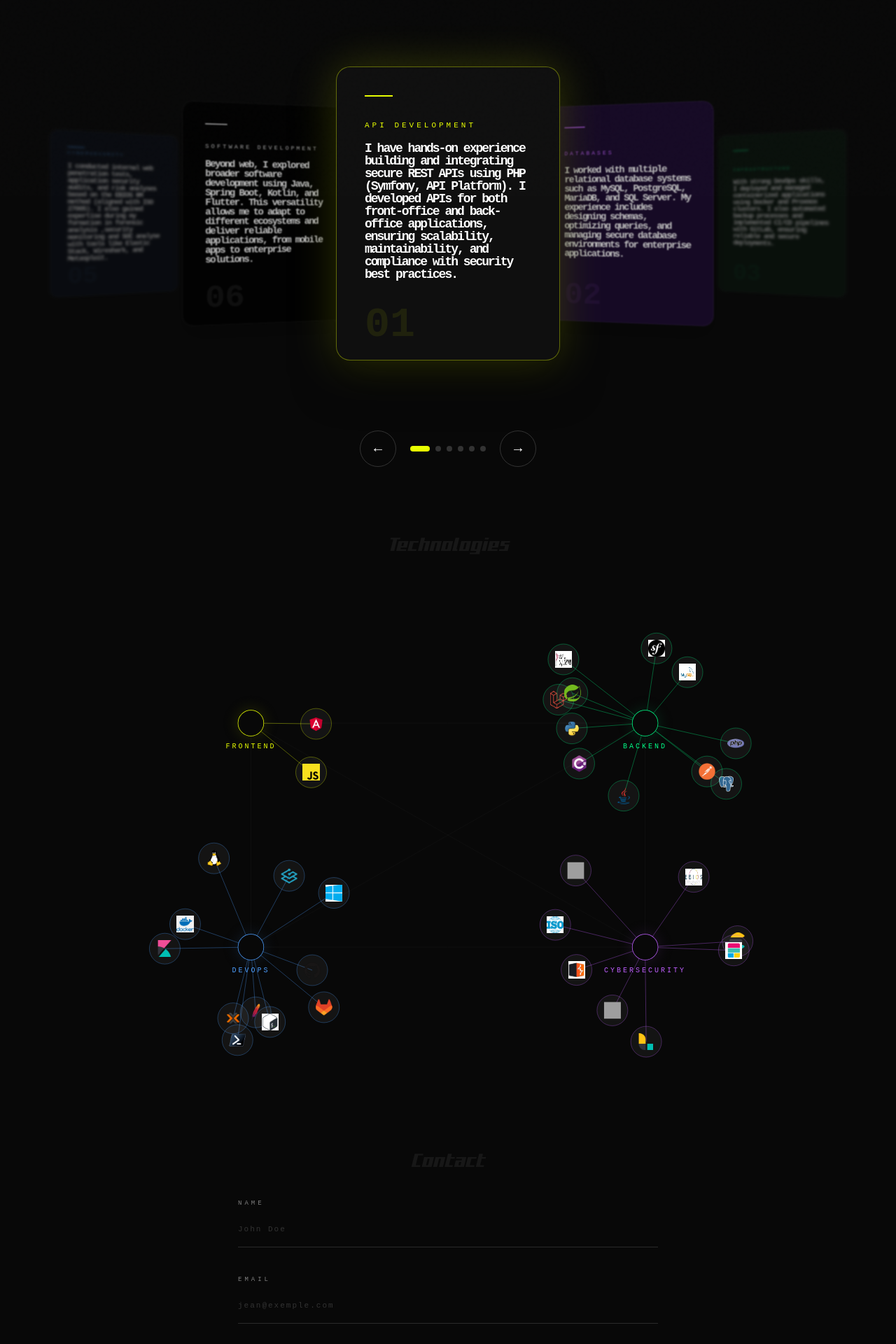
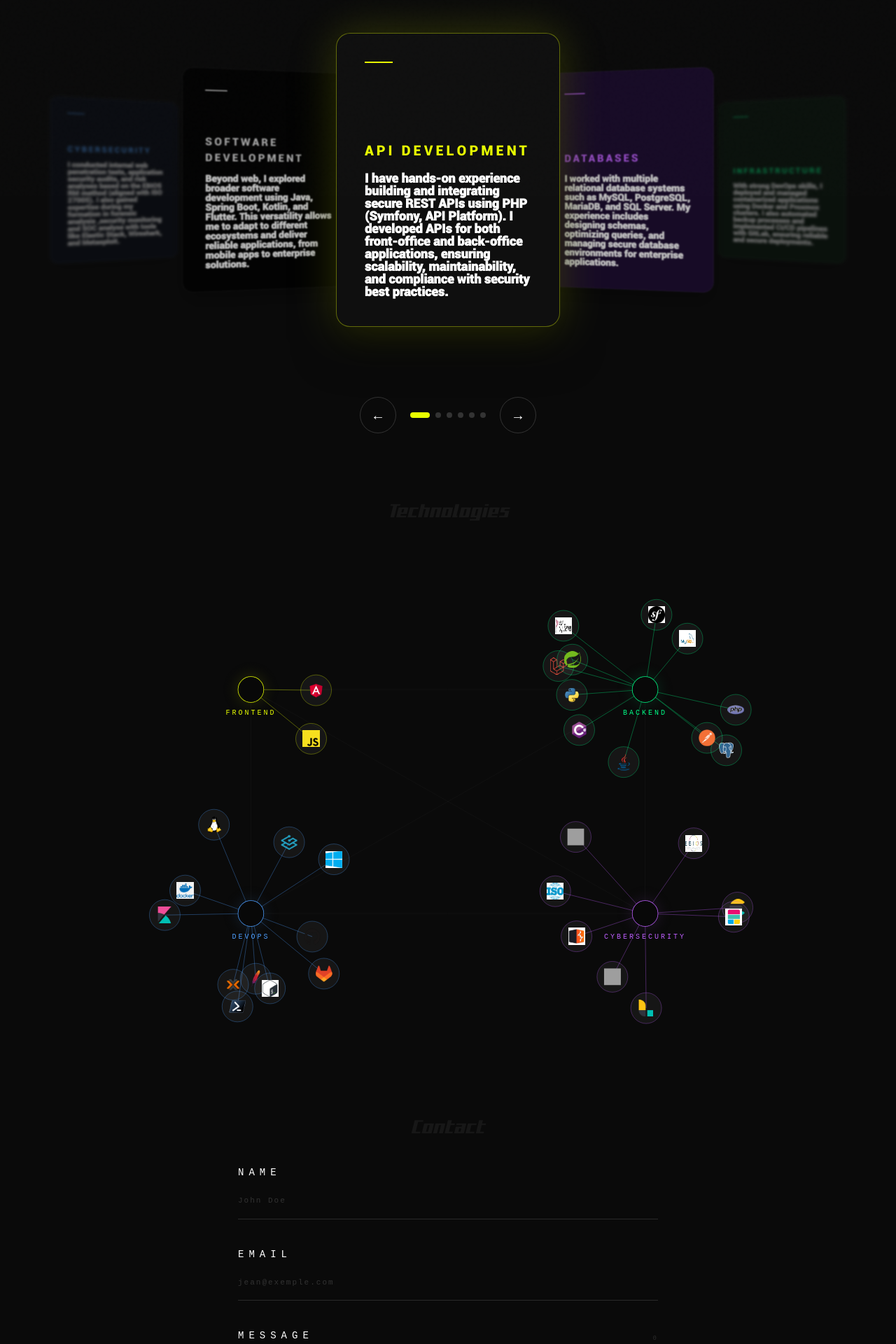
Before and after one commit to GRELET-Axel/web-axel-grelet, a Next.js app: page / in a window 1280 px wide. Shown: the part 520-2440 px from the top of the page at 70% size. Built offline with nearby package versions, Linux system fonts and the light colour scheme.

Commit message:
add mail configuration + font

```diff
--- /dev/null
+++ b/app/api/contact/route.ts
@@ -0,0 +1,26 @@
+import { Resend } from "resend";
+import { NextResponse } from "next/server";
+
+const resend = new Resend(process.env.RESEND_API_KEY);
+
+export async function POST(req: Request) {
+  const { name, email, message } = await req.json();
+
+  if (!name || !email || !message) {
+    return NextResponse.json({ error: "Champs manquants" }, { status: 400 });
+  }
+
+  const { error } = await resend.emails.send({
+    from: "Contact <contact@axel-grelet.com>",
+    // from: "Contact <onboarding@resend.dev>", // change après validation domaine
+    to: "grelet.axel.85@gmail.com",              // ← ton email
+    subject: `Nouveau message de ${name}`,
+    text: `Nom: ${name}\nEmail: ${email}\n\nMessage:\n${message}`,
+  });
+
+  if (error) {
+    return NextResponse.json({ error: "Erreur envoi" }, { status: 500 });
+  }
+
+  return NextResponse.json({ success: true });
+}
--- a/app/components/Contact.tsx
+++ b/app/components/Contact.tsx
@@ -17,12 +17,30 @@ export default function Contact() {
     if (name === "message") setCharCount(value.length);
   };
 
+  // const handleSubmit = async () => {
+  //   if (!form.name || !form.email || !form.message) return;
+  //   setStatus("sending");
+  //   // Simule un envoi — remplace par ton vrai appel API
+  //   await new Promise(res => setTimeout(res, 1800));
+  //   setStatus("sent");
+  // };
+
   const handleSubmit = async () => {
     if (!form.name || !form.email || !form.message) return;
     setStatus("sending");
-    // Simule un envoi — remplace par ton vrai appel API
-    await new Promise(res => setTimeout(res, 1800));
-    setStatus("sent");
+
+    try {
+      const res = await fetch("/api/contact", {
+        method: "POST",
+        headers: { "Content-Type": "application/json" },
+        body: JSON.stringify(form),
+      });
+
+      if (!res.ok) throw new Error();
+      setStatus("sent");
+    } catch {
+      setStatus("error");
+    }
   };
 
   const inputBase: React.CSSProperties = {
@@ -54,7 +72,7 @@ export default function Contact() {
     <section id="contact" style={{
       width: "100%",
       minHeight: "100vh",
-      background: "#080808",
+      background: "#0a0a0a",
       display: "flex",
       flexDirection: "column",
       alignItems: "center",
@@ -114,7 +132,7 @@ export default function Contact() {
         </div>
       {/* Form */}
       {status === "sent" ? (
-        <div style={{
+        <div className="roboto-font" style={{
           textAlign: "center",
           animation: "slideUp 0.5s ease both",
         }}>
@@ -138,9 +156,9 @@ export default function Contact() {
           <div className="field-wrap" style={{ marginBottom: "40px", animationDelay: "0.05s" }}>
             <label style={{
               display: "block",
-              fontSize: "9px",
-              letterSpacing: "4px",
-              color: focused === "name" ? "#e8ff00" : "grey",
+              fontSize: "14px",
+              letterSpacing: "7px",
+              color: focused === "name" ? "#e8ff00" : "white",
               textTransform: "uppercase",
               marginBottom: "4px",
               transition: "color 0.3s ease",
@@ -163,9 +181,9 @@ export default function Contact() {
           <div className="field-wrap" style={{ marginBottom: "40px", animationDelay: "0.1s" }}>
             <label style={{
               display: "block",
-              fontSize: "9px",
-              letterSpacing: "4px",
-              color: focused === "email" ? "#e8ff00" : "grey",
+              fontSize: "14px",
+              letterSpacing: "7px",
+              color: focused === "email" ? "#e8ff00" : "white",
               textTransform: "uppercase",
               marginBottom: "4px",
               transition: "color 0.3s ease",
@@ -188,9 +206,9 @@ export default function Contact() {
           <div className="field-wrap" style={{ marginBottom: "56px", animationDelay: "0.15s" }}>
             <div style={{ display: "flex", justifyContent: "space-between", alignItems: "flex-end", marginBottom: "4px" }}>
               <label style={{
-                fontSize: "9px",
-                letterSpacing: "4px",
-                color: focused === "message" ? "#e8ff00" : "grey",
+                fontSize: "14px",
+                letterSpacing: "7px",
+                color: focused === "message" ? "#e8ff00" : "white",
                 textTransform: "uppercase",
                 transition: "color 0.3s ease",
               }}>
--- a/app/components/Footer.tsx
+++ b/app/components/Footer.tsx
@@ -1,7 +1,7 @@
 export default function Footer(){
 
     return(
-        <section id="footer">
+        <section id="footer" style={{background: "#0a0a0a"}}>
             <hr/>
             <div className="flex text-xs mt-4 mb-4 justify-between items-center capitol-font">
                 <p>© 2026</p>
--- a/app/components/Header.tsx
+++ b/app/components/Header.tsx
@@ -1,11 +1,11 @@
 export default function Header() {
   return (
     <section id="header" className="mt-20">
-        <div className="w-1/2 text-justify m-auto capitol-font">
-            <h1 className="text-2xl">
+        <div className="w-1/2 text-justify m-auto">
+            <h1 className="text-2xl capitol-font">
                 Hey, i'm Axel !
             </h1>
-            <h2 className="text-2 mt-2">
+            <h2 className="text-2 mt-2 roboto-font">
                 Passionate about digital technologies, I completed 5 years of studies in computer science,
                 starting with application development and concluding with a specialization in cybersecurity.
                 During the last three years, I worked in a work-study program, combining theory and hands-on experience,
--- a/app/components/Projects.tsx
+++ b/app/components/Projects.tsx
@@ -83,8 +83,8 @@ export default function Projects() {
   };
   return (
     <section id="projects" className="mt-20">
-        <div className="w-1/2 text-center m-auto capitol-font">
-            <h1 className="md:text-2xl">
+        <div className="w-1/2 text-center m-auto">
+            <h1 className="md:text-2xl capitol-font">
                 PROJECTS
             </h1>
             {/* carousel */}
@@ -96,8 +96,9 @@ export default function Projects() {
       flexDirection: "column",
       alignItems: "center",
       justifyContent: "center",
-      background: "#080808",
-      fontFamily: "'Courier New', monospace",
+      // background: "#080808",
+      background: "#0a0a0a",
+      // fontFamily: "'Courier New', monospace",
       userSelect: "none",
       overflow: "hidden",
     }}>
@@ -112,7 +113,7 @@ export default function Projects() {
       }} />
 
       {/* Label */}
-      <div style={{
+      <div className="roboto-font" style={{
         position: "absolute",
         top: "48px",
         fontSize: "11px",
@@ -141,6 +142,7 @@ export default function Projects() {
             const pos = getPosition(i, current, slides.length);
             return (
               <div
+                className="roboto-font"
                 key={slide.id}
                 style={getCardStyle(pos, slide)}
                 onClick={() => {
@@ -161,7 +163,7 @@ export default function Projects() {
                   {/* Content */}
                   <div>
                     <div style={{
-                      fontSize: "11px",
+                      fontSize: "20px",
                       letterSpacing: "4px",
                       color: slide.accent,
                       textTransform: "uppercase",
@@ -174,13 +176,13 @@ export default function Projects() {
                       fontWeight: "900",
                       color: "#fff",
                       lineHeight: 1,
-                      letterSpacing: "-2px",
+                      // letterSpacing: "-2px",
                     }}>
                       {slide.title}
                     </div>
                   </div>
 
-                  {/* Bottom number */}
+                  {/* Bottom number
                   <div style={{
                     fontSize: "60px",
                     fontWeight: "900",
@@ -189,7 +191,7 @@ export default function Projects() {
                     marginBottom: "-20px",
                   }}>
                     {String(slide.id).padStart(2, "0")}
-                  </div>
+                  </div> */}
                 </div>
               </div>
             );
--- a/app/components/Technologies.tsx
+++ b/app/components/Technologies.tsx
@@ -332,7 +332,7 @@ export default function Technologies() {
       position: "relative",
       width: "100%",
       height: "100vh",
-      background: "#080808",
+      background: "#0a0a0a",
       overflow: "hidden",
       display: "flex",
       flexDirection: "column",
--- a/app/globals.css
+++ b/app/globals.css
@@ -44,6 +44,18 @@ body {
   font-style: normal;
 }
 
+@font-face {
+  font-family: 'roboto';
+  src: url('/fonts/Roboto-Black.ttf') format('truetype');
+  font-weight: normal;
+  font-style: normal;
+}
+
+
+.roboto-font {
+    font-family: 'roboto', sans-serif;
+}
+
 .capitol-font {
     font-family: 'capitolcity', sans-serif;
 }
--- a/app/layout.tsx
+++ b/app/layout.tsx
@@ -22,7 +22,6 @@ export default function Layout({ children }: { children: React.ReactNode }) {
             <a className="capitol-font" href="#contact">CONTACT</a>
           </div>
         </nav>
-          {/* <hr className="mt-10 ml-10 mr-10"/> */}
         {children}
       </body>
     </html>
--- a/package.json
+++ b/package.json
@@ -13,10 +13,11 @@
     "@react-three/drei": "^10.7.7",
     "@react-three/fiber": "^9.5.0",
     "@types/three": "^0.183.1",
-    "next": "16.1.6",
+    "next": "^16.2.3",
     "postcss": "^8.5.6",
     "react": "19.2.3",
     "react-dom": "19.2.3",
+    "resend": "^6.10.0",
     "three": "^0.183.1"
   },
   "devDependencies": {
```
Also changed, not shown: public/fonts/Roboto-Black.ttf (added), 1 other file (tests, documents, lock files or other folders).
